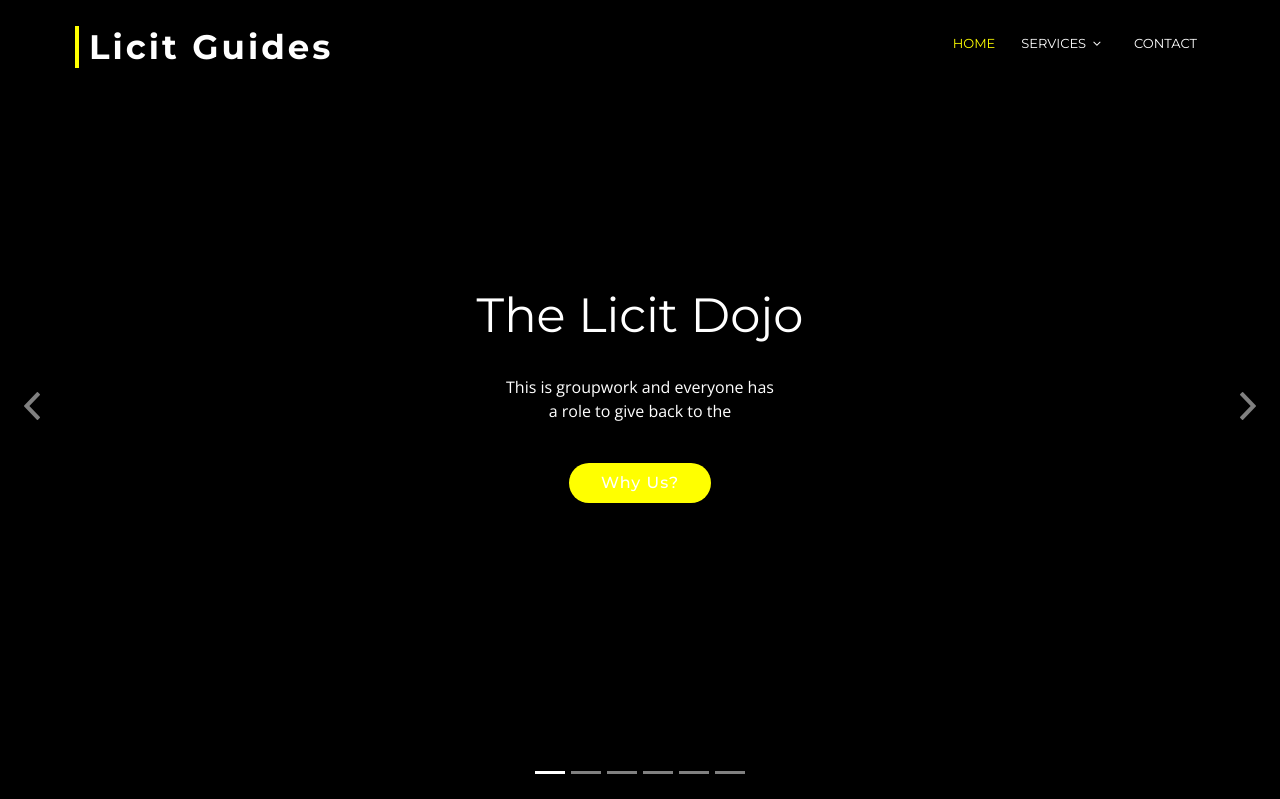
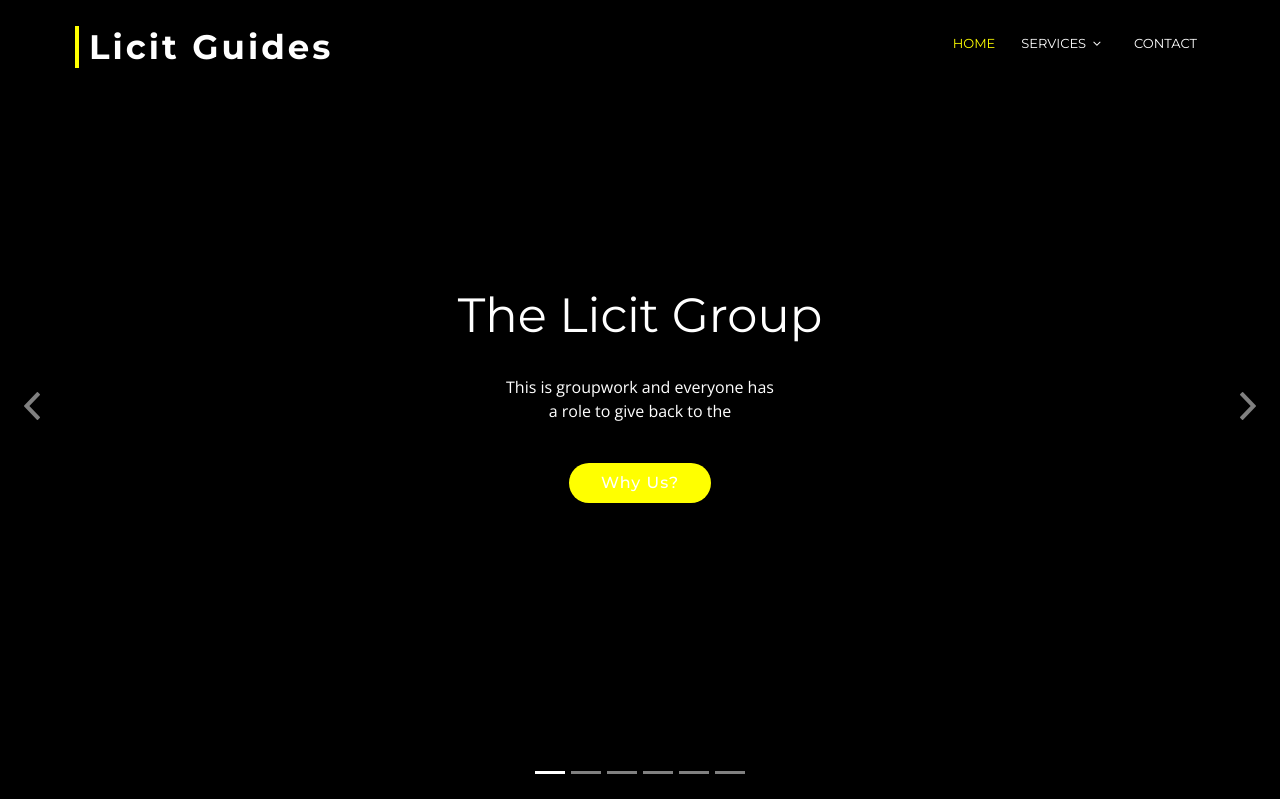
Before and after one commit to yegonke/Cookbook, a Django app: page / in a window 1280 px wide. Shown: the top 799 px of the page. Run offline with Django 3.2, Linux system fonts and the light colour scheme; some libraries are stand-ins or nearby versions; some web fonts are replaced.

Commit message:
improve licitguides.xyz

```diff
--- a/templates/index.html
+++ b/templates/index.html
@@ -76,7 +76,7 @@
             <div class="carousel-background"><img src="https://www.cisco.com/c/en/us/solutions/enterprise-networks/enterprise-network-security/network-security-analytics/_jcr_content/Grid/category_atl_d645/layout-category-atl/anchor_info_b98/image.img.jpg" alt=""></div>
             <div class="carousel-container">
               <div class="carousel-content">
-                <h2>The Licit Dojo</h2>
+                <h2>The Licit Group</h2>
                 <p>This is groupwork and everyone has a role to give back to the </p>
                 <a href="#featured-services" class="btn-get-started scrollto">Why Us?</a>
               </div>
@@ -84,7 +84,7 @@
           </div>
 
           <div class="carousel-item">
-            <div class="carousel-background"><img src="https://cdn.pixabay.com/photo/2018/04/07/00/03/plum-3297415_640.jpg" alt=""></div>
+            <div class="carousel-background"><img src="https://images.yourstory.com/cs/wordpress/2018/03/coding-job.png" alt=""></div>
             <div class="carousel-container">
               <div class="carousel-content">
                 <h2>Do my project</h2>
```
